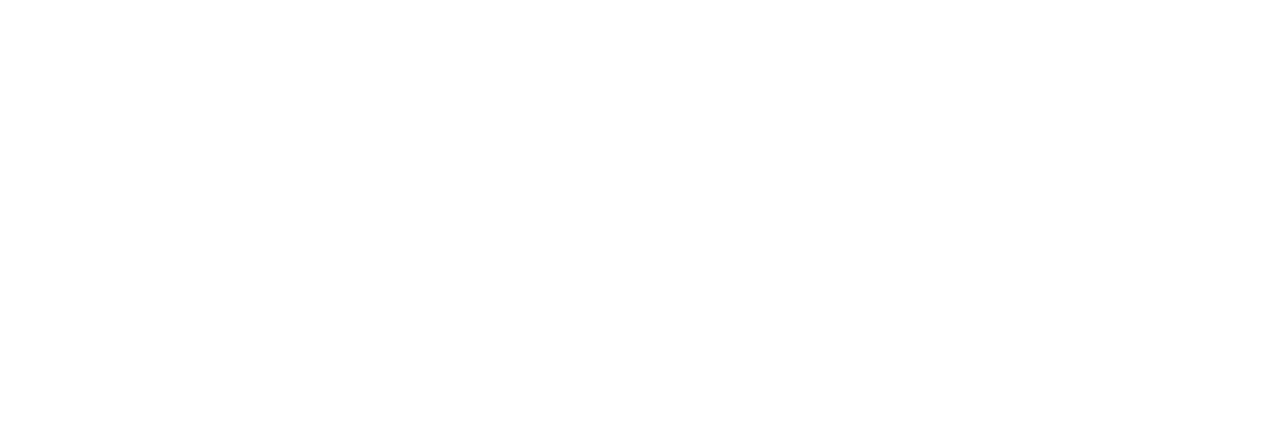
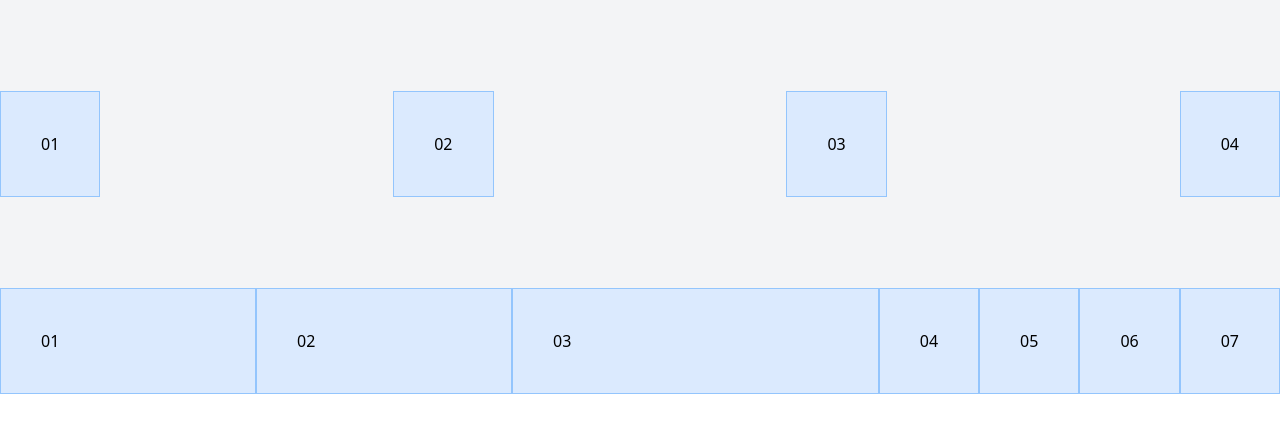
Before and after one commit to PaingThuTa/Tailwind-practice-coursera, a plain HTML site: page tailwind-sandbox-starter/13-flex/index.html in a window 1280 px wide. Drawn offline with nearby package versions, Linux system fonts and the light colour scheme.

Commit message:
flexbox added

```diff
--- a/tailwind-sandbox-starter/13-flex/index.html
+++ b/tailwind-sandbox-starter/13-flex/index.html
@@ -10,9 +10,35 @@
   <body>
     <!-- Flex and alignment -->
 
+    <div class="flex flex-warp justify-between items-center  h-72 w-100 bg-gray-100">
+      <div class="p-10 border border-blue-300 bg-blue-100">01</div>
+      <div class="p-10 border border-blue-300 bg-blue-100">02</div>
+      <div class="p-10 border border-blue-300 bg-blue-100">03</div>
+      <div class="p-10 border border-blue-300 bg-blue-100">04</div>
+    </div>
+
+
+
     <!-- Flex Column, Gap and Order -->
 
+    <!-- <div class="flex flex-col gap-4 justify-between items-center  h-72 w-100 bg-gray-100">
+      <div class="p-10 order-3 border border-blue-300 bg-blue-100">01</div>
+      <div class="p-10 order-2 border border-blue-300 bg-blue-100">02</div>
+      <div class="p-10 border border-blue-300 bg-blue-100">03</div>
+      <div class="p-10 border border-blue-300 bg-blue-100">04</div>
+    </div> -->
+
     <!-- Grow and shrink -->
+
+    <div class="flex w-full bg-gray-100">
+      <div class="flex-none w-64 p-10 border border-blue-300 bg-blue-100">01</div>
+      <div class="flex-initial w-64 p-10 border border-blue-300 bg-blue-100">02</div>
+      <div class="flex-auto p-10 border border-blue-300 bg-blue-100">03</div>
+      <div class="p-10 border border-blue-300 bg-blue-100">04</div>
+      <div class="p-10 border border-blue-300 bg-blue-100">05</div>
+      <div class="p-10 border border-blue-300 bg-blue-100">06</div>
+      <div class="p-10 border border-blue-300 bg-blue-100">07</div>
+    </div>
   </body>
 </html>
 
```
